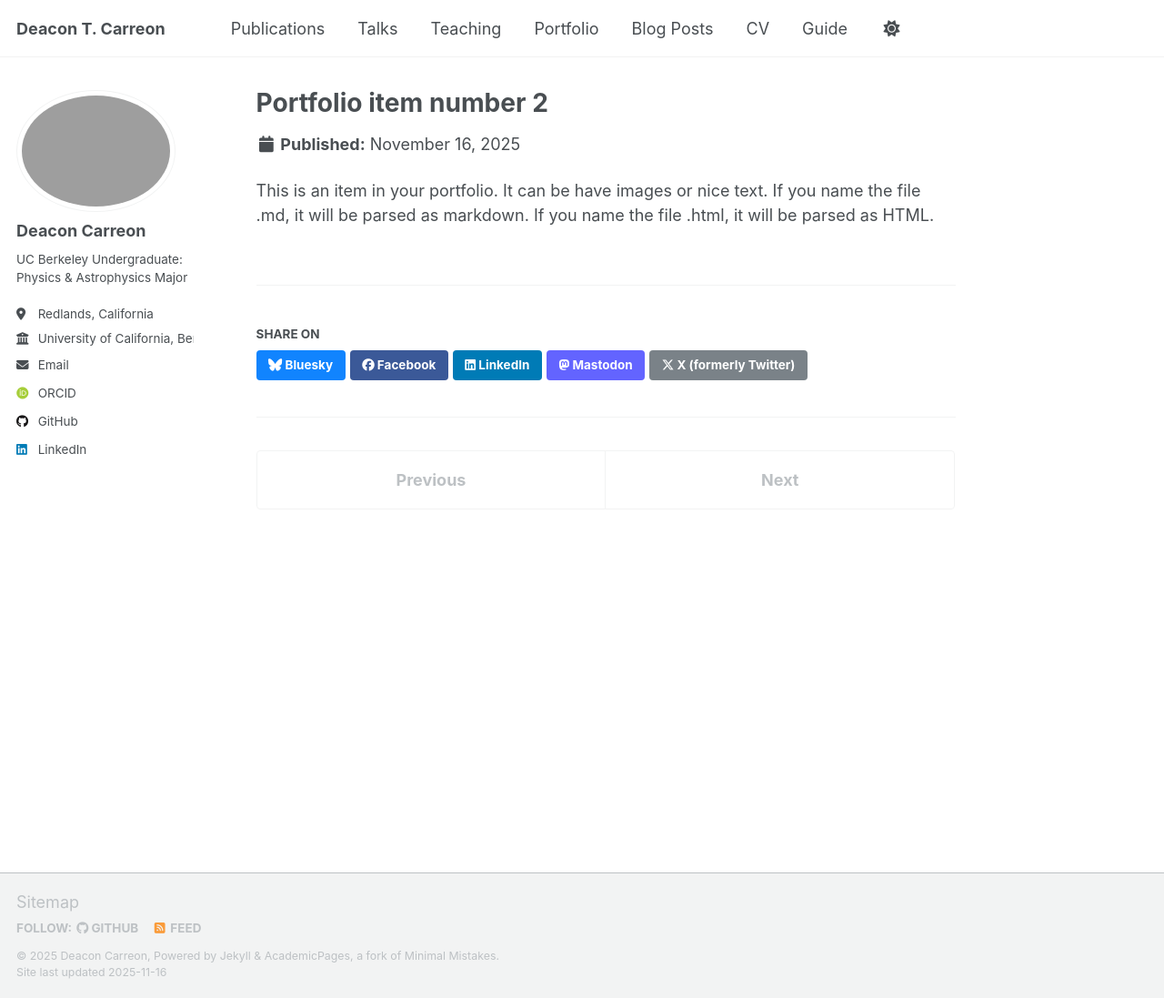
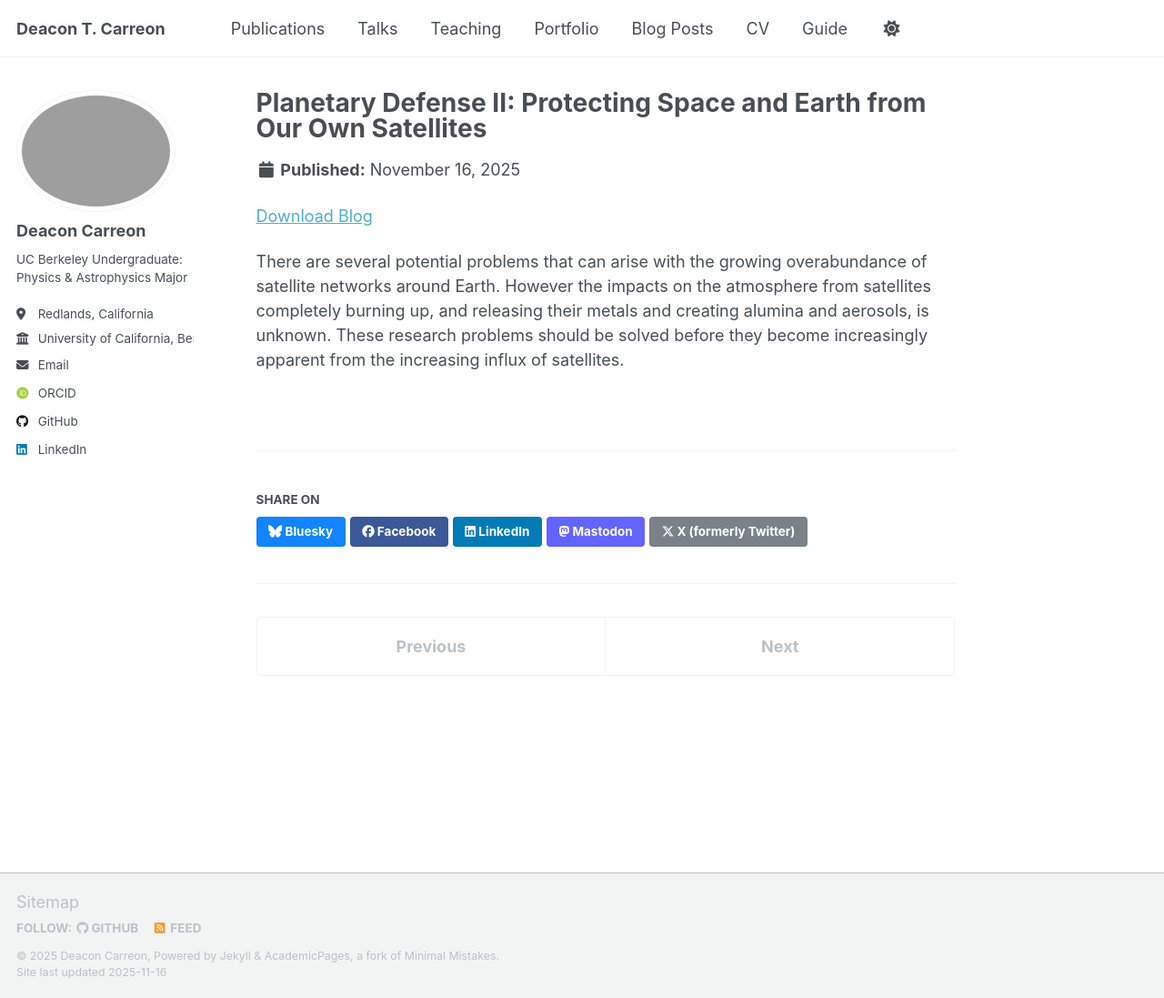
Before and after one commit to DeaconTCarreon/deacontcarreon.github.io, a Jekyll site: the page built from _portfolio/portfolio-2.md, in a window 1280 px wide and 1097 px high. Shown: the whole window at 91% size. Built offline with Jekyll 4.4.1, drawn with Linux system fonts in a browser that asks for light colours; some web fonts are replaced; a script that is not in the unit is left out.

Commit message:
Let's Try Blogs

```diff
--- a/_portfolio/portfolio-1.md
+++ b/_portfolio/portfolio-1.md
@@ -1,7 +1,9 @@
 ---
-title: "Portfolio item number 1"
+title: "Planetary Defense: How Humanity is Trying to Avoid The Fate of The Dinosaurs"
 excerpt: "Short description of portfolio item number 1<br/><img src='/images/500x300.png'>"
 collection: portfolio
 ---
 
-This is an item in your portfolio. It can be have images or nice text. If you name the file .md, it will be parsed as markdown. If you name the file .html, it will be parsed as HTML.
+[Download Blog](https://drive.google.com/file/d/1GKPBwqsLoBexCIbwRjSXCDeZf6_wZzOI/view?usp=sharing)
+
+The history of asteroid impacts both within and before recorded history, and the importance of planetary defense. This defense is being achieved with missions that work to enhance planetary defense, such as NASA’s and the ESA’s asteroid trackers, and the 2022 NASA DART Mission. However, the asteroid 2024 YR4 could impact the Moon on 12/22/2032 with a 4% chance, but it is currently out of our view until 2028.
--- /dev/null
+++ b/_portfolio/portfolio-2.md
@@ -0,0 +1,9 @@
+---
+title: "Planetary Defense II: Protecting Space and Earth from Our Own Satellites"
+excerpt: "Short description of portfolio item number 1<br/><img src='/images/500x300.png'>"
+collection: portfolio
+---
+
+[Download Blog](https://drive.google.com/file/d/1WhV68lK6BtFs9YV0TcJKwdVSZQMOZW6P/view?usp=sharing)
+
+There are several potential problems that can arise with the growing overabundance of satellite networks around Earth. However the impacts on the atmosphere from satellites completely burning up, and releasing their metals and creating alumina and aerosols, is unknown. These research problems should be solved before they become increasingly apparent from the increasing influx of satellites.
```
